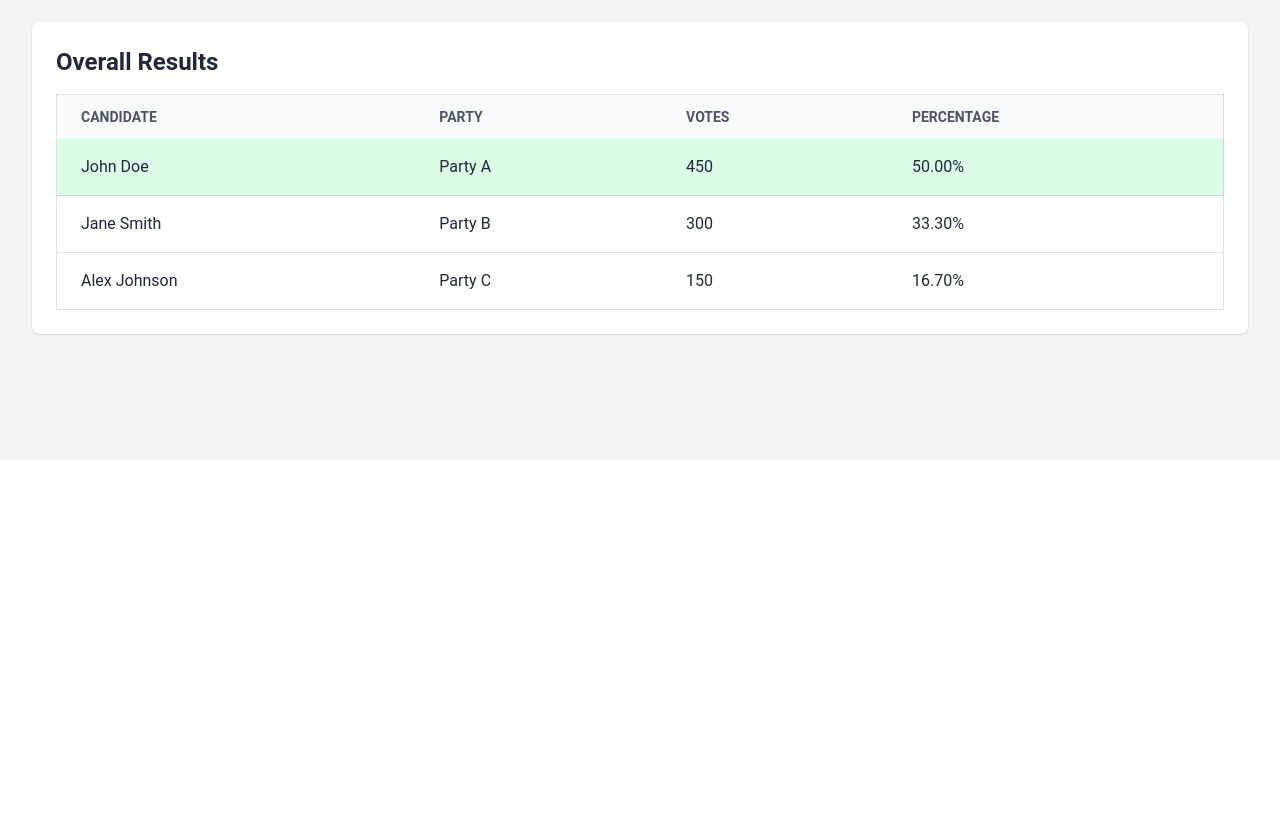
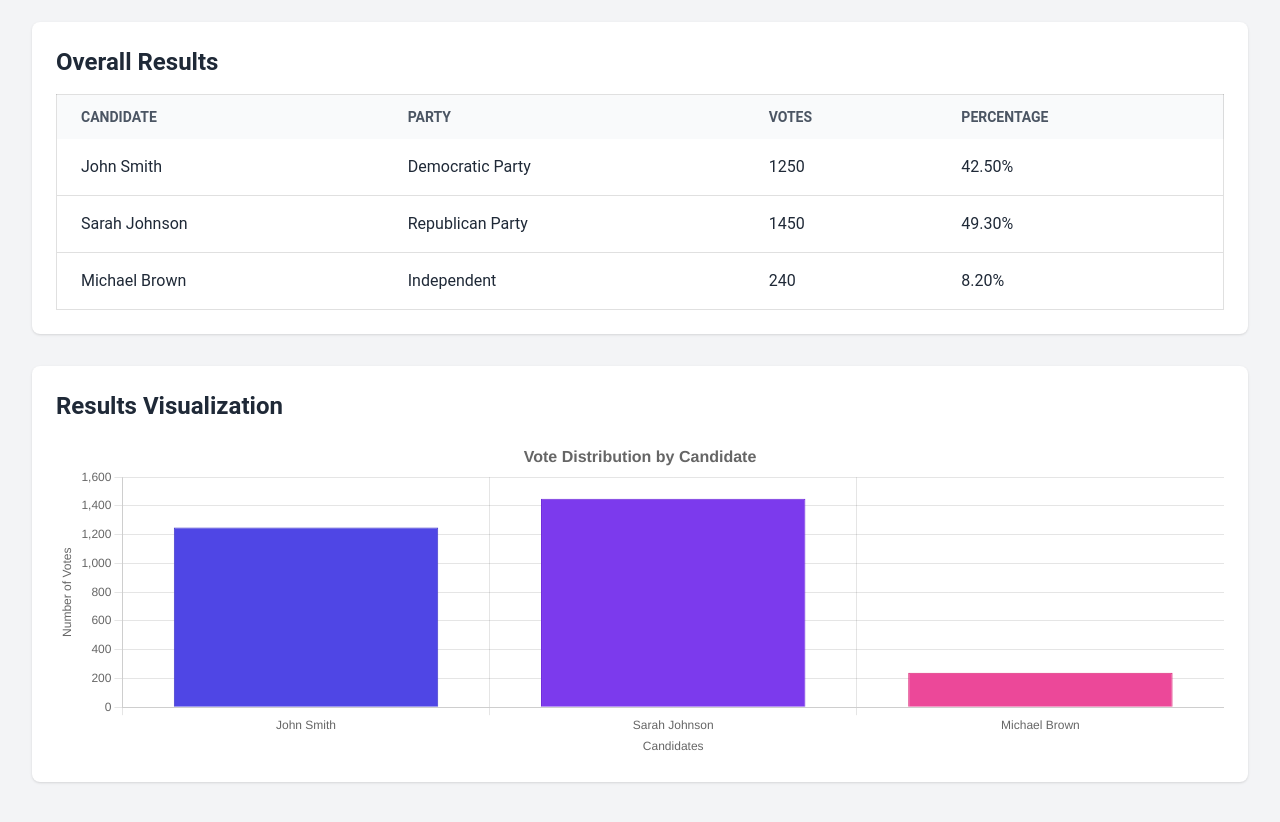
Before and after one commit to rajashnushakya/Voting-System, a Vue app in the folder web/: page /result in a window 1280 px wide. Shown: the part 340-1162 px from the top of the page. Before the commit the page ends 800 px from the top, so only its background shows below. Built offline with nearby package versions, Linux system fonts and the light colour scheme; no server answers.

Commit message:
add: implement results visualization chart with dynamic data and color palette

```diff
--- a/web/src/components/Result.vue
+++ b/web/src/components/Result.vue
@@ -72,14 +72,70 @@
           </table>
         </div>
       </section>
+
+      <!-- Results Chart Section -->
+      <section class="bg-white rounded-lg shadow p-6 mb-8">
+        <h2 class="text-2xl font-semibold text-gray-800 mb-4">Results Visualization</h2>
+        <div class="h-80">
+          <Bar :data="chartData" :options="chartOptions" />
+        </div>
+      </section>
     </div>
   </div>
 </template>
+
 <script setup lang="ts">
-import { ref, onMounted, watch } from 'vue'
+import { ref, onMounted, watch, computed } from 'vue'
 import MenuComponent from '../components/childcomponents/MenuComponent.vue'
 import ElectionService from '../service/electionService'
 import ElectionCentreService from '../service/electionCentreService'
+import { Bar } from 'vue-chartjs'
+import { Chart as ChartJS, CategoryScale, LinearScale, BarElement, Title, Tooltip, Legend } from 'chart.js'
+
+// Register Chart.js components
+ChartJS.register(CategoryScale, LinearScale, BarElement, Title, Tooltip, Legend)
+
+// Define a consistent color palette for all charts
+const chartColors = {
+  backgroundColor: [
+    '#4F46E5', // Indigo
+    '#7C3AED', // Purple
+    '#EC4899', // Pink
+    '#F59E0B', // Amber
+    '#10B981', // Emerald
+    '#3B82F6', // Blue
+    '#F43F5E', // Rose
+    '#8B5CF6'  // Violet
+  ],
+  borderColor: [
+    '#4338CA', // Indigo (darker)
+    '#6D28D9', // Purple (darker)
+    '#DB2777', // Pink (darker)
+    '#D97706', // Amber (darker)
+    '#059669', // Emerald (darker)
+    '#2563EB', // Blue (darker)
+    '#E11D48', // Rose (darker)
+    '#7C3AED'  // Violet (darker)
+  ]
+};
+
+// Function to get colors based on data length
+const getChartColors = (dataLength: number) => {
+  const backgroundColors = [];
+  const borderColors = [];
+
+  for (let i = 0; i < dataLength; i++) {
+    // Use modulo to cycle through colors if there are more data points than colors
+    const colorIndex = i % chartColors.backgroundColor.length;
+    backgroundColors.push(chartColors.backgroundColor[colorIndex]);
+    borderColors.push(chartColors.borderColor[colorIndex]);
+  }
+
+  return {
+    backgroundColor: backgroundColors,
+    borderColor: borderColors
+  };
+};
 
 const Eservice = new ElectionService();
 const ECservice = new ElectionCentreService();
@@ -102,10 +158,77 @@ const overallResultsHeaders = [
 ]
 
 const filteredOverallResults = ref([
-  { name: 'John Doe', party: 'Party A', votes: 450, percentage: 50.0, isWinner: true },
-  { name: 'Jane Smith', party: 'Party B', votes: 300, percentage: 33.3, isWinner: false },
-  { name: 'Alex Johnson', party: 'Party C', votes: 150, percentage: 16.7, isWinner: false },
+  // Demo data for when no results are fetched yet
+  { name: 'John Smith', party: 'Democratic Party', votes: 1250, percentage: 42.5, isWinner: false },
+  { name: 'Sarah Johnson', party: 'Republican Party', votes: 1450, percentage: 49.3, isWinner: false },
+  { name: 'Michael Brown', party: 'Independent', votes: 240, percentage: 8.2, isWinner: false }
 ]);
+
+// Chart data computed property that updates when filteredOverallResults changes
+const chartData = computed(() => {
+  const labels = filteredOverallResults.value.map(item => item.name);
+  const data = filteredOverallResults.value.map(item => item.votes);
+  const colors = getChartColors(labels.length);
+
+  return {
+    labels: labels,
+    datasets: [
+      {
+        label: 'Votes',
+        data: data,
+        backgroundColor: colors.backgroundColor,
+        borderColor: colors.borderColor,
+        borderWidth: 1
+      }
+    ]
+  };
+});
+
+// Chart options
+const chartOptions = {
+  responsive: true,
+  maintainAspectRatio: false,
+  plugins: {
+    legend: {
+      display: false
+    },
+    title: {
+      display: true,
+      text: 'Vote Distribution by Candidate',
+      font: {
+        size: 16,
+        weight: 'bold'
+      }
+    },
+    tooltip: {
+      callbacks: {
+        label: function(context: any) {
+          const label = context.dataset.label || '';
+          const value = context.parsed.y || 0;
+          const total = context.dataset.data.reduce((a: number, b: number) => a + b, 0);
+          const percentage = ((value / total) * 100).toFixed(2);
+          return `${label}: ${value} (${percentage}%)`;
+        }
+      }
+    }
+  },
+  scales: {
+    y: {
+      beginAtZero: true,
+      title: {
+        display: true,
+        text: 'Number of Votes'
+      }
+    },
+    x: {
+      title: {
+        display: true,
+        text: 'Candidates'
+      }
+    }
+  }
+};
+
 const fetchResults = async () => {
   if (filters.value.election && filters.value.centre) {
     try {
```
